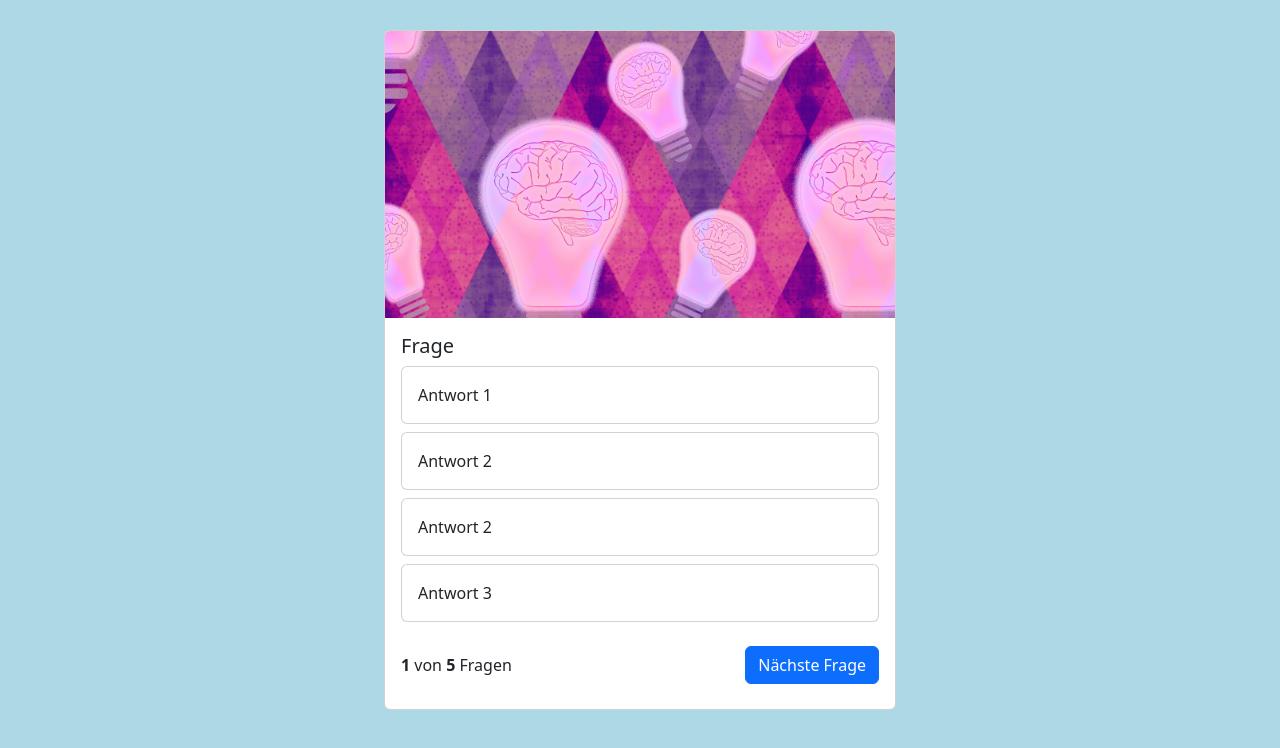
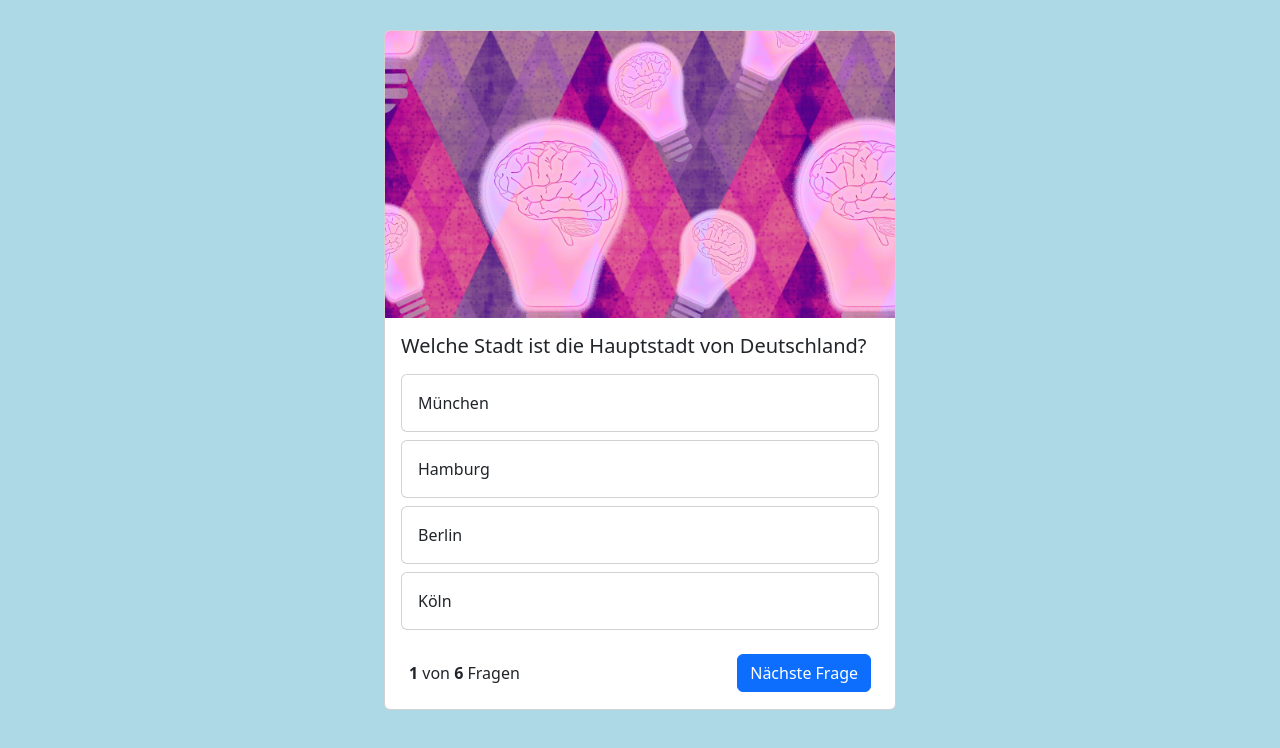
Before and after one commit to jjb6000/quiz-app, a website: page index.html in a window 1280 px wide. Shown: the part 60-808 px from the top of the page. Drawn offline with nearby package versions, Linux system fonts and the light colour scheme.

Commit message:
quizapp 1.0

```diff
--- /dev/null
+++ b/app.js
@@ -0,0 +1,89 @@
+let currentQuestion = 0;
+let usersRightAnswers = 0;
+const qFooter = document.getElementById('questionFooter');
+const qContainer = document.getElementById('questionContainer');
+
+function initQuiz() {
+    qFooter.innerHTML = generateQuestFooter(+currentQuestion +1, questions.length)
+    qContainer.innerHTML = generateQuestion(
+        questions[currentQuestion].question,
+        questions[currentQuestion].answer_1,
+        questions[currentQuestion].answer_2,
+        questions[currentQuestion].answer_3,
+        questions[currentQuestion].answer_4);
+}
+
+
+function compare(answer) {
+    if (answer == questions[currentQuestion].right_answer) {
+        usersRightAnswers = +usersRightAnswers + 1;
+    }
+    currentQuestion = +currentQuestion + 1;
+    checkEnd()
+}
+
+
+function checkEnd() {
+    if (currentQuestion == questions.length) {
+        qContainer.innerHTML = endScreen(usersRightAnswers, questions.length);
+    } else {
+        initQuiz();
+    }
+}
+
+
+
+
+
+
+
+
+
+
+
+
+
+// ANCHOR html templates
+function generateQuestFooter(questionNumber, questionAmount) {
+    return /*html*/`
+        <b>${questionNumber}</b> von <b>${questionAmount}</b> Fragen
+    `
+}
+
+
+function generateQuestion(question, answer_1, answer_2, answer_3, answer_4) {
+    return /*html*/`
+        <h5 class="card-title mb-3">${question}</h5>
+
+        <div onclick="compare(1)" class="card mb-2">
+            <div class="card-body">
+                ${answer_1}
+            </div>
+        </div>
+
+        <div onclick="compare(2)" class="card mb-2">
+            <div class="card-body">
+                ${answer_2}
+            </div>
+        </div>
+
+        <div onclick="compare(3)" class="card mb-2">
+            <div class="card-body">
+                ${answer_3}
+            </div>
+        </div>
+
+        <div onclick="compare(4)" class="card mb-2">
+            <div class="card-body">
+                ${answer_4}
+            </div>
+        </div>
+    `;
+}
+
+
+function endScreen(usersRightAnswers, questionAmount) {
+    return /*html*/`
+        <h5 class="card-title mb-3"> Du hast ${usersRightAnswers} von ${questionAmount} Fragen richtig beantwortet!</h5>
+    `;
+}
--- /dev/null
+++ b/data.js
@@ -0,0 +1,50 @@
+let questions = [
+    {
+      "question": "Welche Stadt ist die Hauptstadt von Deutschland?",
+      "answer_1": "München",
+      "answer_2": "Hamburg",
+      "answer_3": "Berlin",
+      "answer_4": "Köln",
+      "right_answer": 3
+    },
+    {
+      "question": "Welches ist das höchste Gebirge in Deutschland?",
+      "answer_1": "Alpen",
+      "answer_2": "Schwarzwald",
+      "answer_3": "Harz",
+      "answer_4": "Mittelgebirge",
+      "right_answer": 1
+    },
+    {
+      "question": "Wie viele Einwohner hat Deutschland?",
+      "answer_1": "67 Millionen",
+      "answer_2": "83 Millionen",
+      "answer_3": "54 Millionen",
+      "answer_4": "41 Millionen",
+      "right_answer": 2
+    },
+    {
+      "question": "Welcher Fluss ist der längste in Deutschland?",
+      "answer_1": "Rhein",
+      "answer_2": "Elbe",
+      "answer_3": "Weser",
+      "answer_4": "Donau",
+      "right_answer": 1
+    },
+    {
+      "question": "Welches ist das größte Bundesland in Deutschland?",
+      "answer_1": "Niedersachsen",
+      "answer_2": "Baden-Württemberg",
+      "answer_3": "Nordrhein-Westfalen",
+      "answer_4": "Bayern",
+      "right_answer": 4
+    },
+    {
+      "question": "Welches ist das kleinste Bundesland in Deutschland?",
+      "answer_1": "Berlin",
+      "answer_2": "Hamburg",
+      "answer_3": "Bremen",
+      "answer_4": "Saarland",
+      "right_answer": 3
+    }
+  ]
--- a/index.html
+++ b/index.html
@@ -6,10 +6,12 @@
     <meta name="viewport" content="width=device-width, initial-scale=1.0">
     <link rel="stylesheet" href="node_modules/bootstrap/dist/css/bootstrap.min.css">
     <link rel="stylesheet" href="style.css">
+    <script defer src="data.js"></script>
+    <script defer src="app.js"></script>
     <title>Quiz</title>
 </head>
 
-<body>
+<body onload="initQuiz()">
 
     <nav class="navbar bg-body-tertiary">
         <div class="container-fluid">
@@ -21,37 +23,13 @@
         <section class="card-section">
             <div class="card main-card">
                 <img src="img/brain.jpg" class="card-img-top" alt="...">
-                <div class="card-body">
-                    <h5 class="card-title">Frage</h5>
+                <div id="questionContainer" class="card-body">
 
-                    <div class="card mb-2">
-                        <div class="card-body">
-                            Antwort 1
-                        </div>
-                    </div>
+                </div>
 
-                    <div class="card mb-2">
-                        <div class="card-body">
-                            Antwort 2
-                        </div>
-                    </div>
-
-                    <div class="card mb-2">
-                        <div class="card-body">
-                            Antwort 2
-                        </div>
-                    </div>
-
-                    <div class="card mb-2">
-                        <div class="card-body">
-                            Antwort 3
-                        </div>
-                    </div>
-
-                    <div class="question-footer mt-4">
-                        <p><b>1</b> von <b>5</b> Fragen</p>
-                        <button type="button" class="btn btn-primary">Nächste Frage</button>
-                    </div>
+                <div class="question-footer mb-2 px-4">
+                    <p id="questionFooter"><b>1</b> von <b>5</b> Fragen</p>
+                    <button type="button" class="btn btn-primary">Nächste Frage</button>
                 </div>
             </div>
         </section>
```
